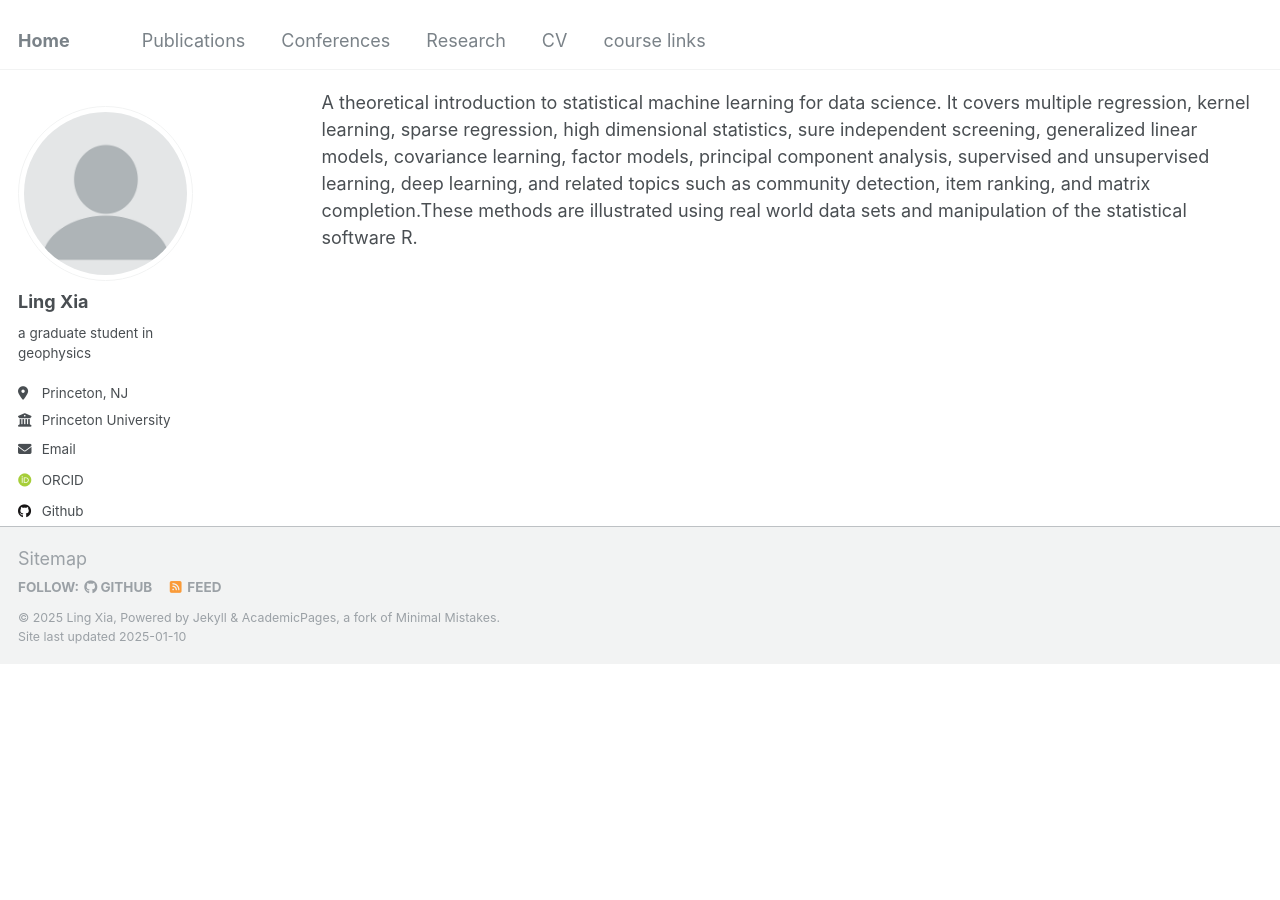
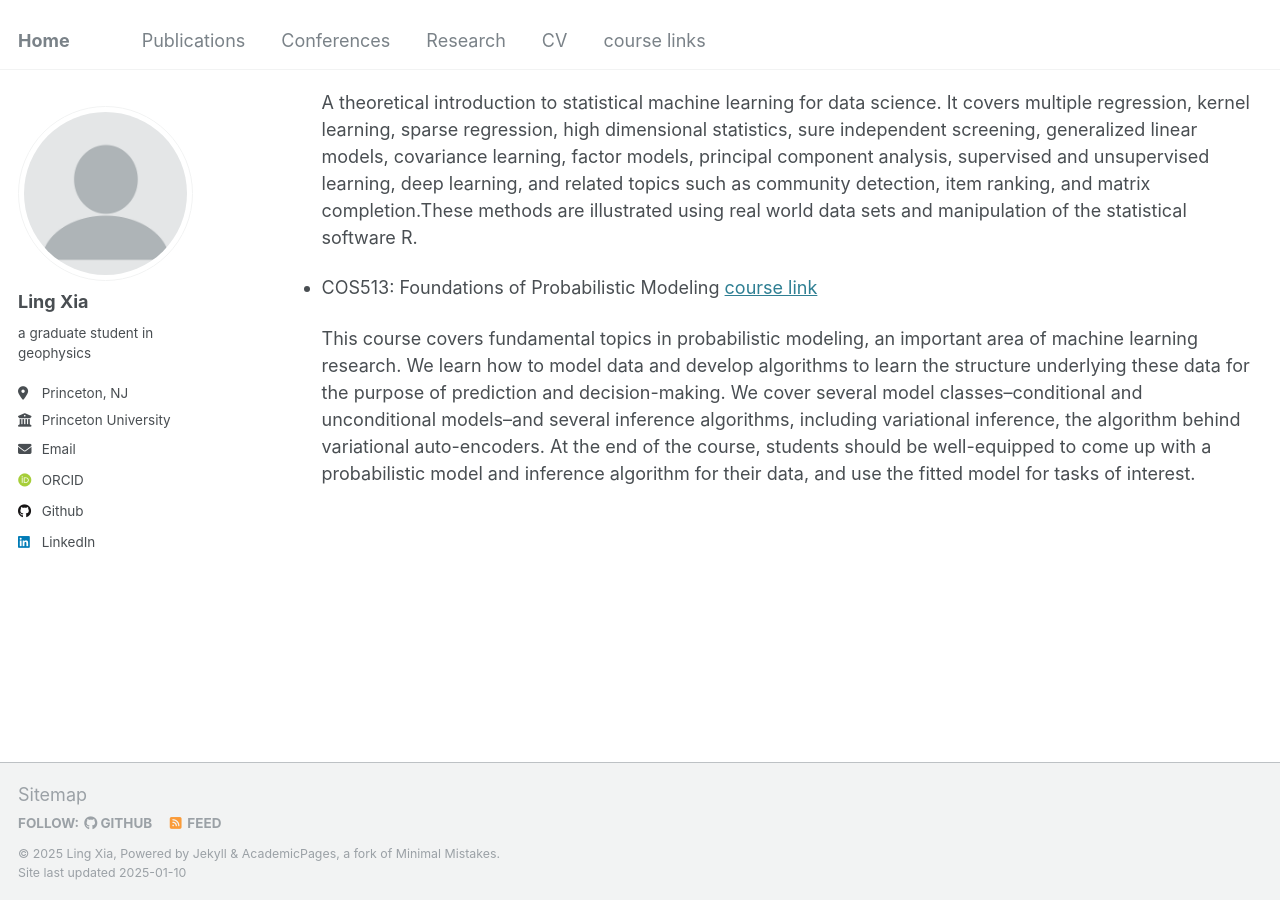
Before and after one commit to xialing2003/xialing2003.github.io, a Jekyll site: the page built from _pages/courses.md, in a window 1280 px wide and 900 px high, scrolled down 639 px. Built offline with Jekyll 4.4.1, drawn with Linux system fonts in a browser that asks for light colours; some web fonts are replaced; before the commit the page ends 1304 px from its top, so only the background shows below that.

Commit message:
Update courses.md

```diff
--- a/_pages/courses.md
+++ b/_pages/courses.md
@@ -35,3 +35,8 @@
 [course link](http://fan.princeton.edu/525.html)
 
   A theoretical introduction to statistical machine learning for data science. It covers multiple regression, kernel learning, sparse regression, high dimensional statistics, sure independent screening, generalized linear models, covariance learning, factor models, principal component analysis, supervised and unsupervised learning, deep learning, and related topics such as community detection, item ranking, and matrix completion.These methods are illustrated using real world data sets and manipulation of the statistical software R.
+
+* COS513: Foundations of Probabilistic Modeling
+  [course link](https://www.cs.princeton.edu/courses/archive/fall10/cos513/#sec-1)
+
+  This course covers fundamental topics in probabilistic modeling, an important area of machine learning research. We learn how to model data and develop algorithms to learn the structure underlying these data for the purpose of prediction and decision-making. We cover several model classes--conditional and unconditional models--and several inference algorithms, including variational inference, the algorithm behind variational auto-encoders. At the end of the course, students should be well-equipped to come up with a probabilistic model and inference algorithm for their data, and use the fitted model for tasks of interest.
```
